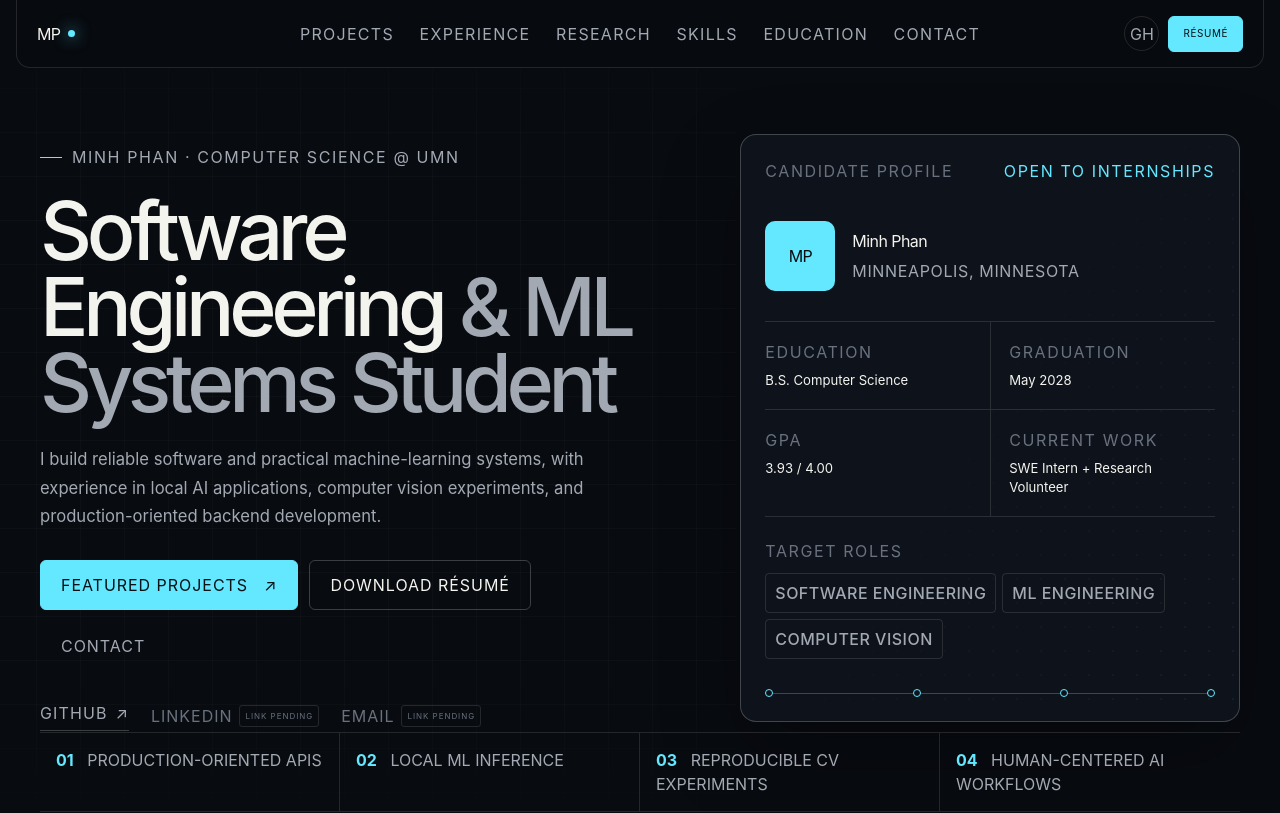
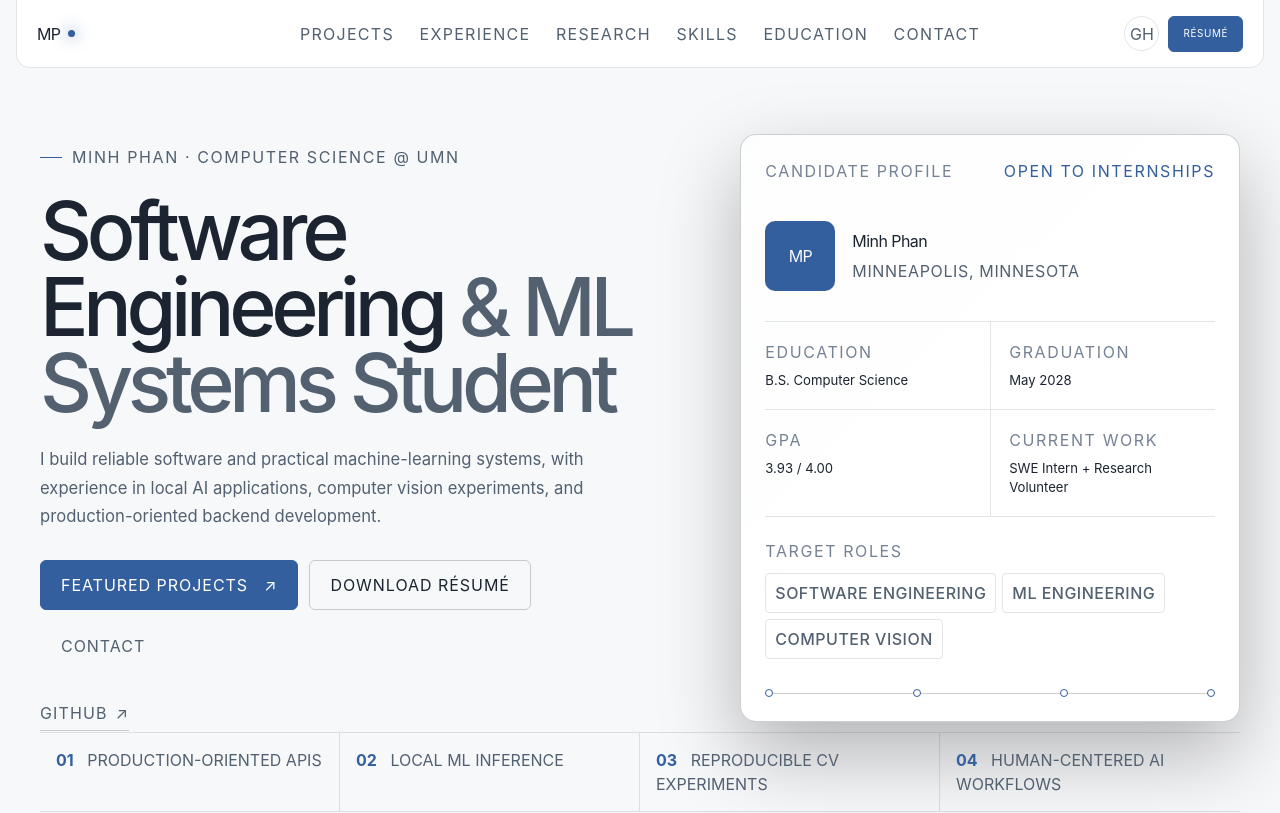
Before and after one commit to Harryphan72007/minh-phan-portfolio, a Next.js app: page / in a window 1280 px wide. Shown: the top 813 px of the page. Built offline with nearby package versions, Linux system fonts and the light colour scheme.

Commit message:
Refresh portfolio for a light recruiter-friendly presentation

```diff
--- a/app/globals.css
+++ b/app/globals.css
@@ -1,15 +1,15 @@
 @import "tailwindcss";
 
 :root {
-  --page: #080b10;
-  --panel: #0e131b;
-  --panel-strong: #131a24;
-  --ink: #f4f4ef;
-  --muted: #a3a9b3;
-  --dim: #69717e;
-  --accent: #64e8ff;
-  --line: rgba(244, 244, 239, 0.12);
-  --line-strong: rgba(244, 244, 239, 0.22);
+  --page: #f7f8fa;
+  --panel: #ffffff;
+  --panel-strong: #fbfcfe;
+  --ink: #1b2430;
+  --muted: #526070;
+  --dim: #758294;
+  --accent: #335f9e;
+  --line: rgba(27, 36, 48, 0.12);
+  --line-strong: rgba(27, 36, 48, 0.22);
   --radius: 16px;
   --max: 1200px;
   --font-sans: var(--font-geist-sans), Arial, sans-serif;
@@ -58,7 +58,7 @@ button { color: inherit; font: inherit; }
   min-height: 68px;
   padding: 0 20px;
   transform: translateX(-50%);
-  background: rgba(8, 11, 16, .9);
+  background: rgba(255, 255, 255, .92);
   border: 1px solid var(--line);
   border-top: 0;
   border-radius: 0 0 14px 14px;
@@ -99,14 +99,14 @@ button { color: inherit; font: inherit; }
   border: 1px solid var(--accent);
   border-radius: 6px;
   background: var(--accent);
-  color: #061015;
+  color: #ffffff;
   font: 700 .69rem/1 var(--font-mono);
   letter-spacing: .06em;
   text-transform: uppercase;
   cursor: pointer;
   transition: transform .2s ease, box-shadow .2s ease, border-color .2s ease;
 }
-.button:hover { transform: translateY(-2px); box-shadow: 0 10px 28px rgba(100, 232, 255, .14); }
+.button:hover { transform: translateY(-2px); box-shadow: 0 10px 28px rgba(51, 95, 158, .14); }
 .button-secondary { background: transparent; color: var(--ink); border-color: var(--line-strong); }
 .button-secondary:hover, .button-tertiary:hover { box-shadow: none; border-color: var(--ink); }
 .button-tertiary { background: transparent; color: var(--muted); border-color: transparent; }
@@ -173,7 +173,7 @@ h1 span { color: var(--muted); }
 .pending-link small { padding: 4px 5px; color: var(--dim); border: 1px solid var(--line); border-radius: 3px; font: inherit; font-size: .5rem; }
 
 .candidate-panel { position: relative; overflow: hidden; padding: 24px; background: var(--panel); border: 1px solid var(--line-strong); border-radius: var(--radius); box-shadow: 0 32px 80px rgba(0,0,0,.28); }
-.candidate-panel::before { content: ""; position: absolute; inset: 0; opacity: .25; background-image: radial-gradient(rgba(100,232,255,.25) 1px, transparent 1px); background-size: 24px 24px; mask-image: linear-gradient(120deg, transparent 40%, black); }
+.candidate-panel::before { content: ""; position: absolute; inset: 0; opacity: .25; background-image: linear-gradient(135deg, rgba(51,95,158,.04), transparent 55%); }
 .panel-header, .candidate-core, .candidate-facts, .target-block, .system-line { position: relative; z-index: 1; }
 .panel-header { display: flex; justify-content: space-between; color: var(--dim); }
 .panel-header i { color: var(--accent); font-style: normal; }
@@ -218,10 +218,10 @@ h1 span { color: var(--muted); }
 .project-card:hover { transform: translateY(-3px); border-color: var(--line-strong); }
 .project-card-top { display: flex; justify-content: space-between; gap: 20px; color: var(--dim); }
 .project-card-top span:first-child { color: var(--accent); }
-.project-diagram { display: flex; align-items: center; justify-content: center; min-height: 170px; margin: 22px 0 28px; background: #0a0f16; border: 1px solid rgba(255,255,255,.06); border-radius: 10px; }
+.project-diagram { display: flex; align-items: center; justify-content: center; min-height: 170px; margin: 22px 0 28px; background: #eef2f6; border: 1px solid var(--line); border-radius: 10px; }
 .project-card:first-child .project-diagram { min-height: 360px; margin-bottom: 0; }
 .diagram-node { display: grid; place-items: center; width: 44px; height: 44px; color: var(--dim); border: 1px solid var(--line-strong); border-radius: 5px; font: 650 .56rem/1 var(--font-mono); }
-.diagram-node.core { width: 62px; height: 62px; color: var(--accent); border-color: var(--accent); box-shadow: 0 0 28px rgba(100,232,255,.08); }
+.diagram-node.core { width: 62px; height: 62px; color: var(--accent); border-color: var(--accent); box-shadow: 0 0 28px rgba(51,95,158,.08); }
 .project-diagram > i { width: 48px; height: 1px; background: var(--line-strong); }
 .project-diagram > i::after { content: ""; display: block; width: 5px; height: 5px; margin: -2px 0 0 80%; background: var(--accent); border-radius: 50%; }
 .project-card h3 { margin: 0 0 13px; font-size: clamp(2rem, 3.4vw, 3.35rem); font-weight: 520; line-height: 1; letter-spacing: -.052em; }
@@ -288,8 +288,8 @@ h1 span { color: var(--muted); }
 footer { display: grid; grid-template-columns: auto 1fr 1.4fr auto auto; gap: 30px; align-items: center; width: min(calc(100% - 56px), var(--max)); margin: auto; padding: 38px 0 48px; color: var(--muted); border-top: 1px solid var(--line); }
 footer > div:nth-child(2) { display: flex; flex-direction: column; gap: 4px; font-size: .74rem; } footer > div:nth-child(2) strong { color: var(--ink); font-weight: 560; } footer p { margin: 0; font-size: .72rem; text-align: center; }.footer-links { display: flex; gap: 16px; } footer > span { font: .6rem/1 var(--font-mono); }
 
-.modal-backdrop { position: fixed; inset: 0; z-index: 300; display: grid; place-items: center; padding: 20px; background: rgba(4,6,10,.86); backdrop-filter: blur(9px); }
-.project-modal { position: relative; width: min(820px, 100%); max-height: 90vh; overflow: auto; padding: clamp(28px, 5vw, 58px); background: var(--panel-strong); border: 1px solid var(--line-strong); border-radius: var(--radius); box-shadow: 0 30px 120px #000; }
+.modal-backdrop { position: fixed; inset: 0; z-index: 300; display: grid; place-items: center; padding: 20px; background: rgba(27,36,48,.62); backdrop-filter: blur(9px); }
+.project-modal { position: relative; width: min(820px, 100%); max-height: 90vh; overflow: auto; padding: clamp(28px, 5vw, 58px); background: var(--panel-strong); border: 1px solid var(--line-strong); border-radius: var(--radius); box-shadow: 0 30px 120px rgba(27,36,48,.18); }
 .modal-close { position: absolute; top: 17px; right: 17px; display: grid; place-items: center; width: 40px; height: 40px; background: transparent; border: 1px solid var(--line); border-radius: 50%; cursor: pointer; font-size: 1.25rem; }.modal-close:hover { color: var(--accent); border-color: var(--accent); }
 .project-category { color: var(--accent); font: 650 .66rem/1 var(--font-mono); letter-spacing: .08em; text-transform: uppercase; }.project-modal h2 { margin: 18px 45px 16px 0; font-size: clamp(2.5rem, 5vw, 4.4rem); font-weight: 520; letter-spacing: -.058em; }.modal-intro { color: var(--muted); font-size: 1.05rem; line-height: 1.7; }
 .modal-grid { display: grid; grid-template-columns: 1fr 1fr; gap: 10px; margin: 32px 0 10px; }.modal-grid div, .modal-architecture, .modal-outcome { padding: 19px; border: 1px solid var(--line); border-radius: 8px; }.modal-grid span, .modal-architecture span, .modal-outcome span { color: var(--accent); font: 650 .57rem/1 var(--font-mono); letter-spacing: .07em; }.modal-grid p, .modal-architecture p, .modal-outcome p { margin: 12px 0 0; color: var(--muted); font-size: .84rem; line-height: 1.6; }.modal-architecture, .modal-outcome { margin-top: 10px; }.project-modal > .repo-pending { display: block; margin-top: 24px; }
@@ -299,7 +299,7 @@ footer > div:nth-child(2) { display: flex; flex-direction: column; gap: 4px; fon
 
 @media (max-width: 1050px) {
   .site-header { grid-template-columns: auto 1fr; }
-  .nav-links { position: fixed; top: 67px; left: 0; right: 0; display: none; flex-direction: column; padding: 25px; background: rgba(8,11,16,.98); border: 1px solid var(--line); border-radius: 0 0 14px 14px; }
+  .nav-links { position: fixed; top: 67px; left: 0; right: 0; display: none; flex-direction: column; padding: 25px; background: rgba(255,255,255,.98); border: 1px solid var(--line); border-radius: 0 0 14px 14px; }
   .nav-links.is-open { display: flex; }
   .header-actions { grid-column: 2; grid-row: 1; }
   .menu-button { display: grid; gap: 6px; width: 36px; height: 36px; padding: 10px 7px; background: none; border: 1px solid var(--line); border-radius: 50%; cursor: pointer; }.menu-button span { display: block; height: 1px; background: var(--ink); }
--- a/app/layout.tsx
+++ b/app/layout.tsx
@@ -60,8 +60,8 @@ export const metadata: Metadata = {
 };
 
 export const viewport: Viewport = {
-  themeColor: "#080b10",
-  colorScheme: "dark",
+  themeColor: "#f7f8fa",
+  colorScheme: "light",
 };
 
 export default function RootLayout({
--- a/app/page.tsx
+++ b/app/page.tsx
@@ -45,7 +45,7 @@ const projects = [
     outcome:
       "Keeps decisions with the reviewer: the system supports documentation work and does not make autonomous diagnosis or treatment decisions.",
     stack: ["React", "TypeScript", "Vite", "ASR", "OCR", "Local AI"],
-    repository: null,
+    repository: "https://github.com/Harryphan72007/NoteFlow-AI",
     demo: null,
   },
   {
@@ -100,14 +100,6 @@ const personSchema = {
 
 function Arrow() {
   return <span aria-hidden="true">↗</span>;
-}
-
-function PendingLink({ label }: { label: string }) {
-  return (
-    <span className="pending-link" aria-label={`${label} link pending`} title={`${label} link pending`}>
-      {label} <small>link pending</small>
-    </span>
-  );
 }
 
 function SectionHeading({ number, label, title, muted }: { number: string; label: string; title: string; muted: string }) {
@@ -186,8 +178,6 @@ export default function Home() {
             </div>
             <div className="social-row" aria-label="Professional links">
               <a href={profileLinks.github} target="_blank" rel="noopener noreferrer">GitHub <Arrow /></a>
-              <PendingLink label="LinkedIn" />
-              <PendingLink label="Email" />
             </div>
           </div>
 
@@ -236,7 +226,7 @@ export default function Home() {
                 <div className="tag-row">{project.stack.map((item) => <span key={item}>{item}</span>)}</div>
                 <div className="project-links">
                   <button className="text-link" type="button" onClick={() => setActiveProject(project)}>Technical case study <Arrow /></button>
-                  <span className="repo-pending">Repository link pending</span>
+                  {project.repository && <a className="text-link" href={project.repository} target="_blank" rel="noopener noreferrer">Repository <Arrow /></a>}
                 </div>
               </article>
             ))}
@@ -291,8 +281,8 @@ export default function Home() {
                 <li>Analyzed clean and corrupted accuracy, trainable parameters, and results across random seeds.</li>
               </ul>
               <div className="publication-actions">
-                {profileLinks.paper ? <a className="text-link" href={profileLinks.paper}>Read manuscript <Arrow /></a> : <PendingLink label="Manuscript" />}
-                {profileLinks.openReview ? <a className="text-link" href={profileLinks.openReview}>OpenReview <Arrow /></a> : <PendingLink label="OpenReview" />}
+                {profileLinks.paper && <a className="text-link" href={profileLinks.paper}>Read manuscript <Arrow /></a>}
+                {profileLinks.openReview && <a className="text-link" href={profileLinks.openReview}>OpenReview <Arrow /></a>}
               </div>
             </div>
             <div className="metrics-card">
@@ -334,8 +324,6 @@ export default function Home() {
           <div className="contact-actions reveal">
             <a href={profileLinks.github} target="_blank" rel="noopener noreferrer"><span>GitHub</span><b>Harryphan72007</b><Arrow /></a>
             <a href={profileLinks.resume} download><span>Résumé</span><b>Download PDF</b><Arrow /></a>
-            <div className="contact-placeholder"><span>LinkedIn</span><b>Link pending</b></div>
-            <div className="contact-placeholder"><span>Email</span><b>Address pending</b></div>
           </div>
         </section>
       </main>
```
